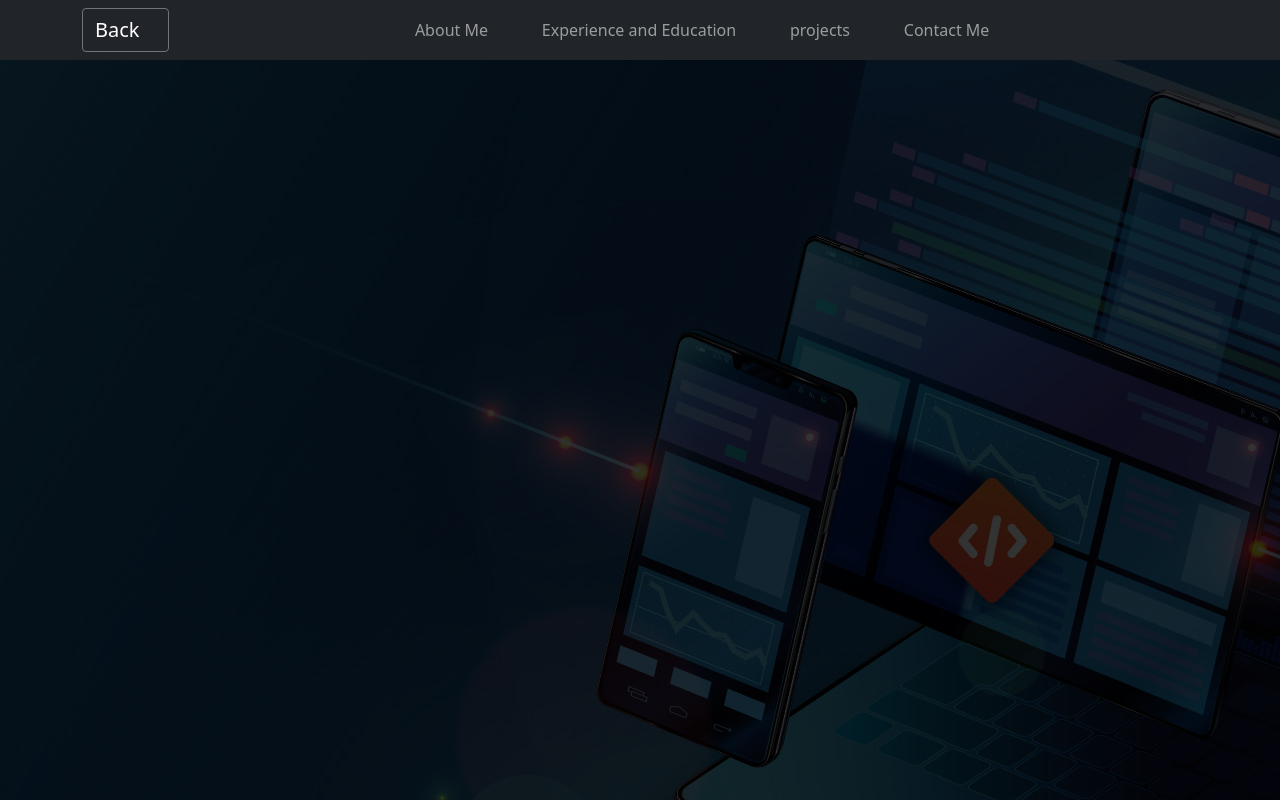
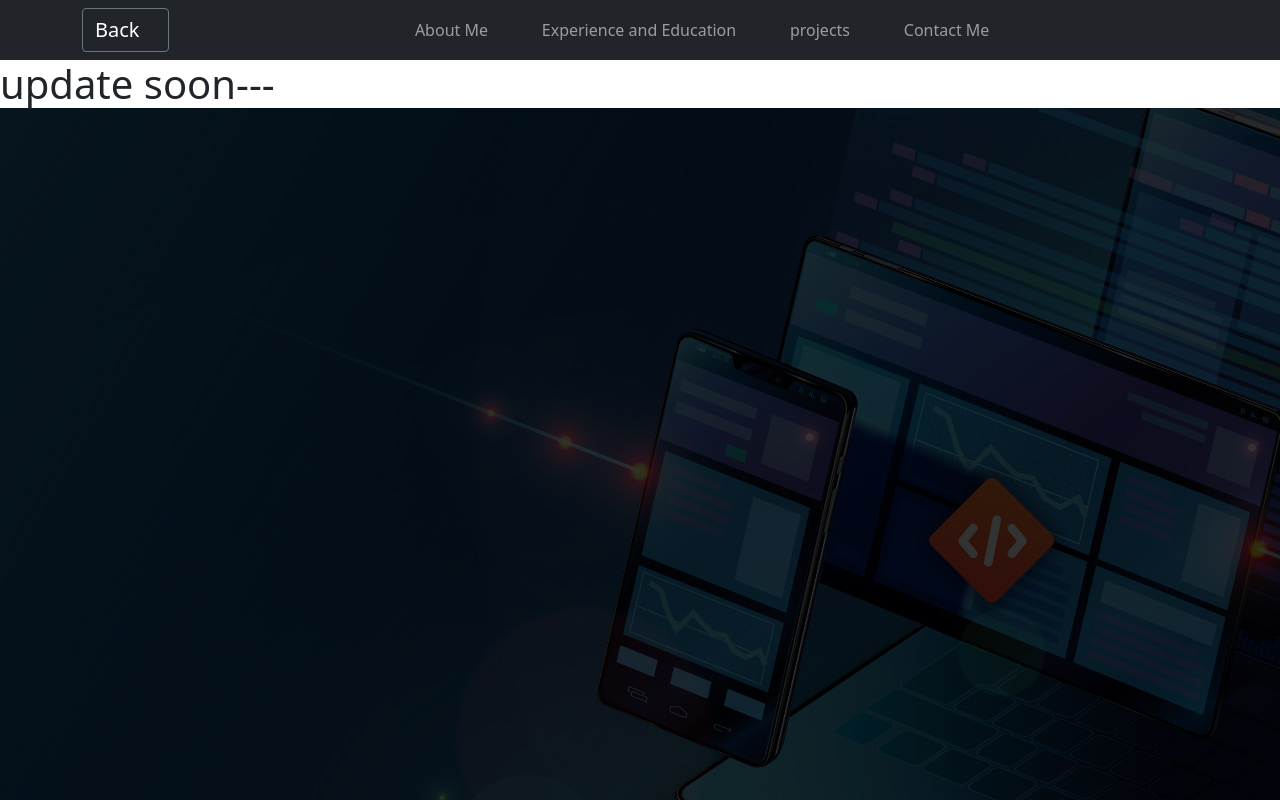
Before and after one commit to Aswathyvg24/aswathysworld, a plain HTML site: page projects.html in a window 1280 px wide. Drawn offline with nearby package versions, Linux system fonts and the light colour scheme.

Commit message:
Update projects.html

```diff
--- a/projects.html
+++ b/projects.html
@@ -36,7 +36,7 @@
 
 
 
-
+    <h1>update soon---</h1>
 
 
 
```
